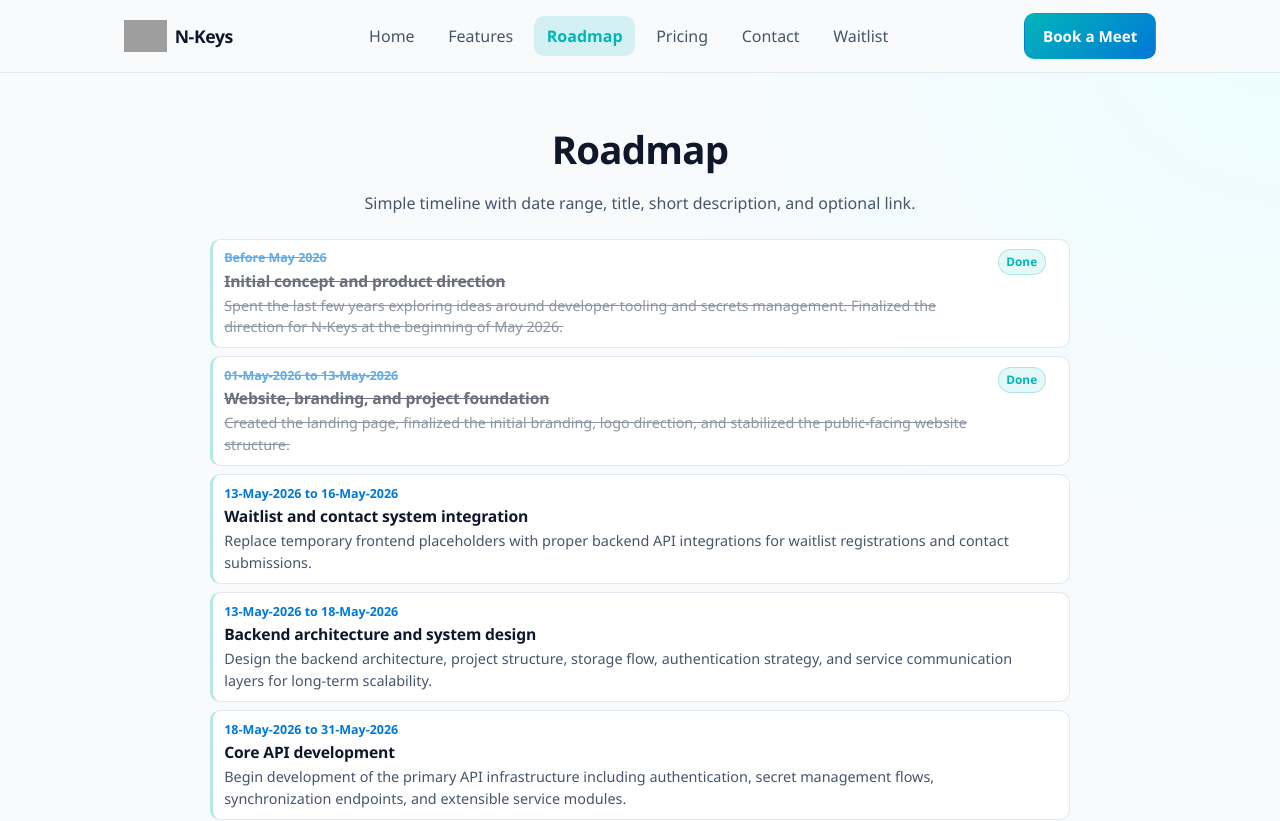
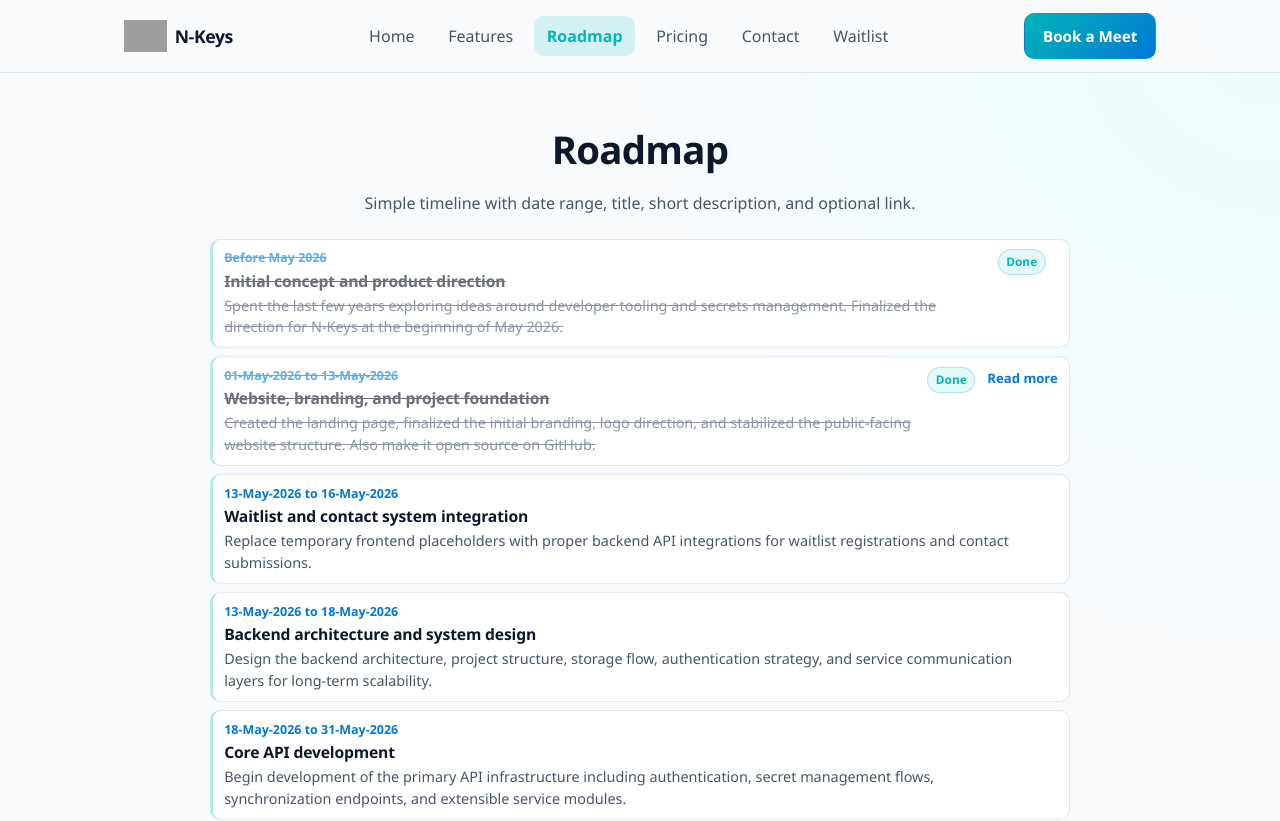
Before and after one commit to Neko-Nik-Org/N-Keys-WebUI, a React (Vite) app: page /roadmap in a window 1280 px wide. Shown: the top 821 px of the page. Built offline with nearby package versions, Linux system fonts and the light colour scheme; grey boxes are pictures that could not be loaded.

Commit message:
feat: enhance roadmap entry for website foundation with open source details

```diff
--- a/src/data/roadmapData.js
+++ b/src/data/roadmapData.js
@@ -12,8 +12,9 @@ export const roadmapEntries = [
     range: '01-May-2026 to 13-May-2026',
     title: 'Website, branding, and project foundation',
     description:
-      'Created the landing page, finalized the initial branding, logo direction, and stabilized the public-facing website structure.',
+      'Created the landing page, finalized the initial branding, logo direction, and stabilized the public-facing website structure. Also make it open source on GitHub.',
     done: true,
+    learnMoreUrl: 'https://github.com/Neko-Nik-Org/N-Keys-WebUI',
   },
   {
     id: '003',
```
